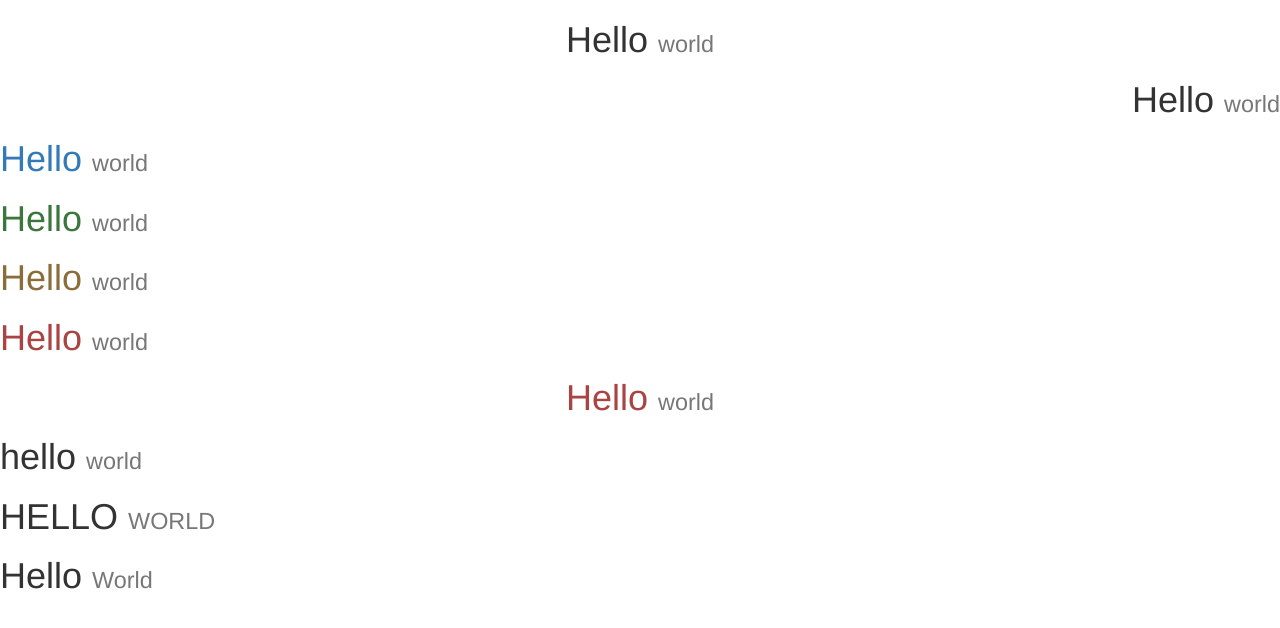
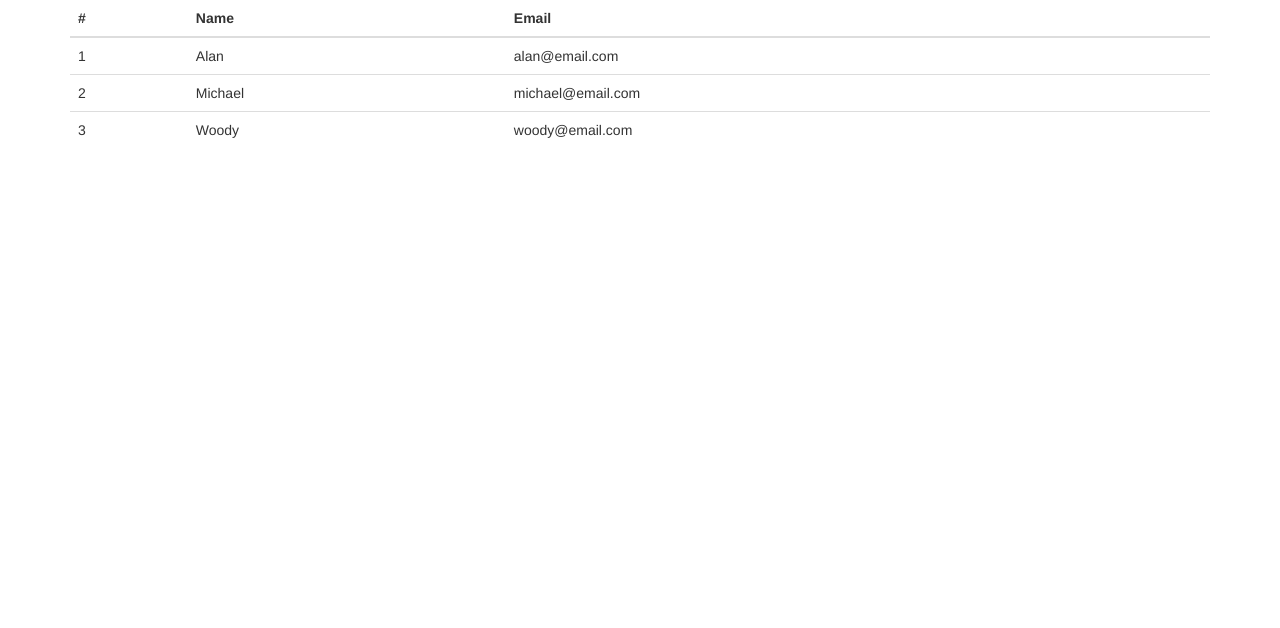
Before and after one commit to kongtoonarmy/bootstrap-beginner, a plain HTML site: page index.html in a window 1280 px wide. Drawn offline with Linux system fonts and the light colour scheme.

Commit message:
How to use "table" basic

```diff
--- a/index.html
+++ b/index.html
@@ -10,15 +10,33 @@
 	<script type="text/javascript" src="libraries/bootstrap/js/bootstrap.min.js"></script>
 </head>
 <body>
-	<h1 class="text-center">Hello <small>world</small></h1>
-	<h1 class="text-right">Hello <small>world</small></h1>
-	<h1 class="text-primary">Hello <small>world</small></h1>
-	<h1 class="text-success">Hello <small>world</small></h1>
-	<h1 class="text-warning">Hello <small>world</small></h1>
-	<h1 class="text-danger">Hello <small>world</small></h1>
-	<h1 class="text-center text-danger">Hello <small>world</small></h1>
-	<h1 class="text-lowercase">Hello <small>world</small></h1>
-	<h1 class="text-uppercase">Hello <small>world</small></h1>
-	<h1 class="text-capitalize">Hello <small>world</small></h1>
+	<div class="container">
+		<table class="table">
+			<thead>
+				<tr>
+					<th>#</th>
+					<th>Name</th>
+					<th>Email</th>
+				</tr>
+			</thead>
+			<tbody>
+				<tr>
+					<td>1</td>
+					<td>Alan</td>
+					<td>alan@email.com</td>
+				</tr>
+				<tr>
+					<td>2</td>
+					<td>Michael</td>
+					<td>michael@email.com</td>
+				</tr>
+				<tr>
+					<td>3</td>
+					<td>Woody</td>
+					<td>woody@email.com</td>
+				</tr>
+			</tbody>
+		</table>
+	</div>
 </body>
 </html>
```
